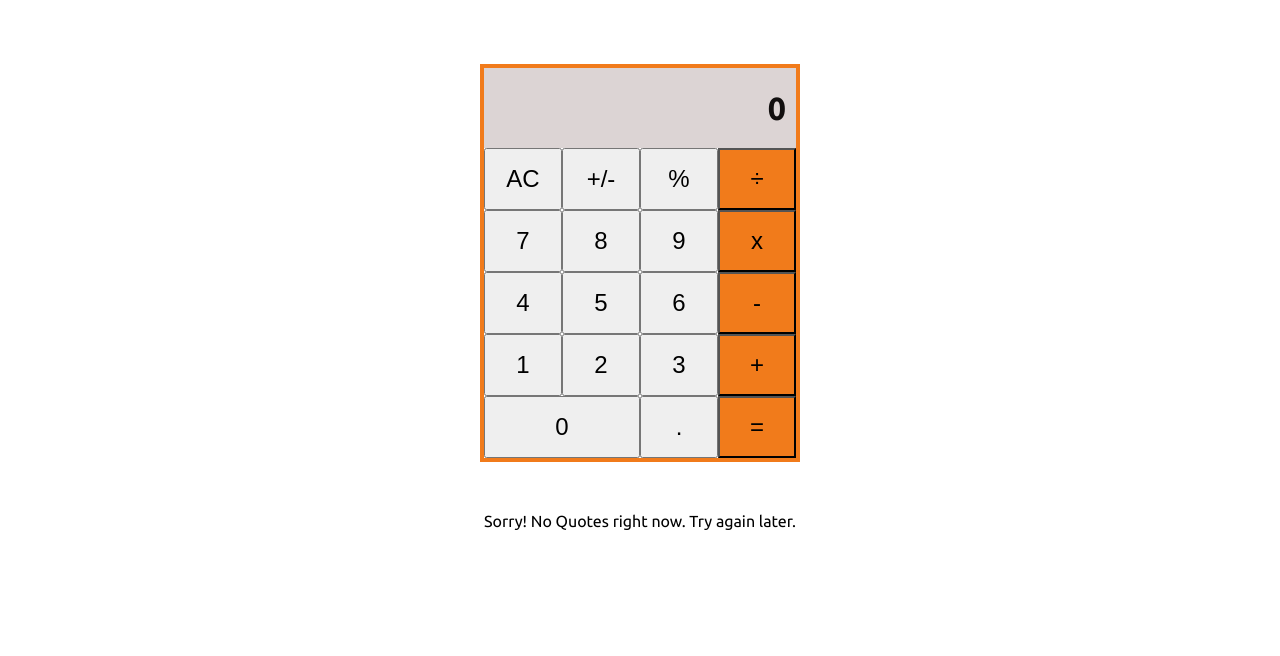
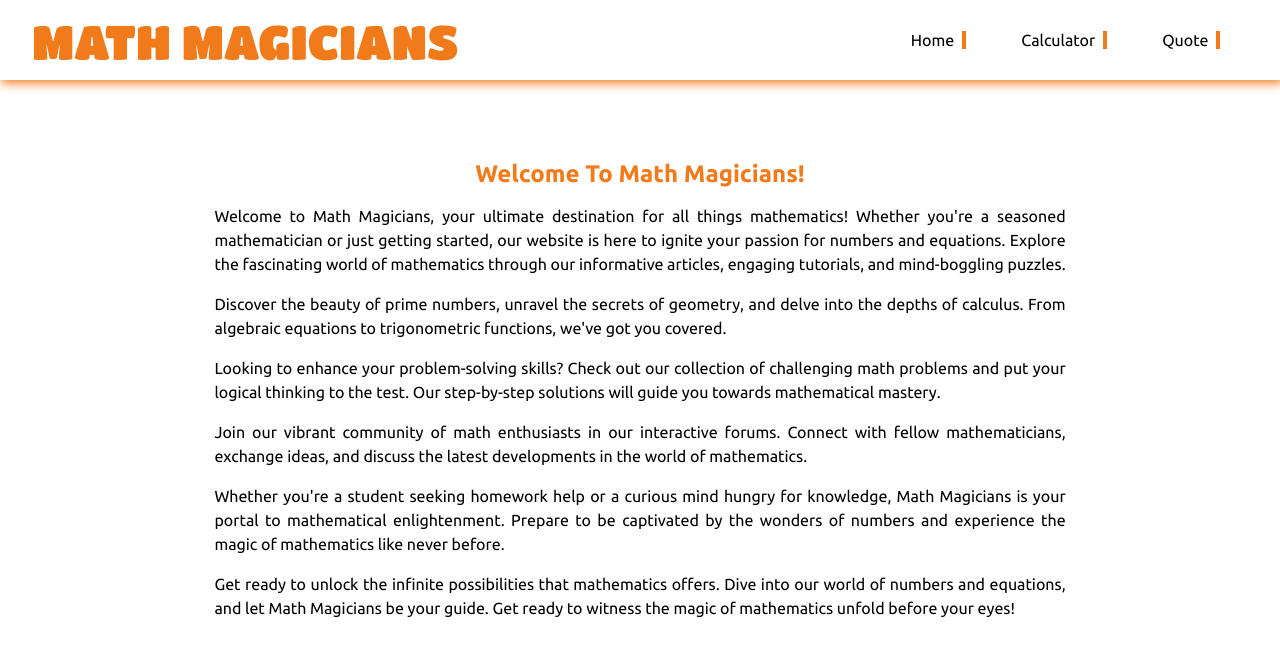
Before and after one commit to Metaverse-Nabeel/Math-Magicians, a React (Create React App) app: page / in a window 1280 px wide. Shown: the top 656 px of the page. Built offline with nearby package versions, Linux system fonts and the light colour scheme; no server answers.

Commit message:
Add react-router-dom pkg for routing in SPA

```diff
--- a/package.json
+++ b/package.json
@@ -10,6 +10,7 @@
     "react": "^18.2.0",
     "react-dom": "^18.2.0",
     "react-loader-spinner": "^5.3.4",
+    "react-router-dom": "^6.11.0",
     "react-scripts": "5.0.1",
     "web-vitals": "^2.1.4"
   },
--- a/src/App.css
+++ b/src/App.css
@@ -1,17 +1,97 @@
+@import url("https://fonts.googleapis.com/css2?family=Titan+One&display=swap");
+
 * {
   margin: 0;
   padding: 0;
   box-sizing: border-box;
 }
 
-/* App */
-.app {
+/*Routes Styles*/
+
+.routes {
+  width: 100vw;
   display: flex;
   flex-direction: column;
   justify-content: center;
   align-items: center;
-  margin-top: 5%;
-  gap: 50px;
+  margin-top: 3rem;
+}
+
+/*Logo & Navbar Items*/
+
+.navbar {
+  display: flex;
+  justify-content: space-between;
+  align-items: center;
+  height: 10vh;
+  background-color: #fff;
+  box-shadow: 2px 2px 10px 1px #f17b1b;
+  padding: 0.5rem 2rem;
+}
+
+.logo {
+  font-size: 3rem;
+  font-family: "Titan One", cursive;
+  text-transform: uppercase;
+  text-decoration: none;
+}
+
+.logo a {
+  color: #f17b1b;
+}
+
+.navbarItems {
+  display: flex;
+  justify-content: space-around;
+  align-items: center;
+  width: 30%;
+}
+
+.navbarItems li {
+  padding: 0 0.5rem 0 0;
+  border-right: 4px solid #f17b1b;
+}
+
+.navbarItems li a.active {
+  color: #f17b1b;
+}
+
+/*Home Page Style*/
+
+.home {
+  display: flex;
+  flex-direction: column;
+  justify-content: center;
+  align-items: center;
+  padding: 2rem;
+}
+
+.homeTitle {
+  justify-content: center;
+  text-transform: capitalize;
+  font-size: 1.5rem;
+  color: #f17b1b;
+}
+
+.homeText {
+  text-align: justify;
+  margin-top: 1rem;
+  line-height: 1.5rem;
+  width: 70%;
+}
+
+/*Calculator Page Style*/
+
+.calcPage {
+  display: flex;
+  justify-content: space-between;
+  padding: 3rem;
+  width: 80%;
+}
+
+.calcPageHeading {
+  font-size: 2.5rem;
+  font-weight: bold;
 }
 
 /* Calculator Body */
@@ -66,7 +146,8 @@
 }
 
 .quotesBody {
-  width: 75vw;
+  width: 50vw;
+  height: 30%;
   display: flex;
   flex-direction: column;
   justify-content: center;
--- a/src/App.js
+++ b/src/App.js
@@ -1,13 +1,37 @@
 import './App.css';
-import CalculatorBody from './components/CalculatorBody';
+import {
+  Route, Link, Routes,
+}
+  from 'react-router-dom';
 import Quote from './components/Quote';
+import HomePage from './views/HomePage';
+import CalculatorPage from './views/CalculatorPage';
 
 function App() {
   return (
-    <div className="app">
-      <CalculatorBody />
-      <Quote />
-    </div>
+    <>
+      <nav className="navbar">
+        <div className="logo"><Link to="/">Math Magicians</Link></div>
+        <ul className="navbarItems">
+          <li>
+            <Link to="/">Home</Link>
+          </li>
+          <li>
+            <Link to="/calculator">Calculator</Link>
+          </li>
+          <li>
+            <Link to="/quote">Quote</Link>
+          </li>
+        </ul>
+      </nav>
+      <div className="routes">
+        <Routes>
+          <Route path="/" element={<HomePage />} />
+          <Route path="/calculator" element={<CalculatorPage />} />
+          <Route path="/quote" element={<Quote />} />
+        </Routes>
+      </div>
+    </>
   );
 }
 
--- a/src/index.css
+++ b/src/index.css
@@ -9,3 +9,15 @@
 body {
   font-family: "Ubuntu", sans-serif;
 }
+
+a {
+  text-decoration: none !important;
+  cursor: pointer;
+  color: black;
+}
+
+li {
+  text-decoration: none !important;
+  list-style-type: none;
+  cursor: pointer;
+}
--- a/src/index.js
+++ b/src/index.js
@@ -1,13 +1,17 @@
 import React from 'react';
 import ReactDOM from 'react-dom/client';
+import { BrowserRouter } from 'react-router-dom';
 import './index.css';
 import App from './App';
 
 const root = ReactDOM.createRoot(document.getElementById('root'));
 root.render(
   <React.StrictMode>
-    <App />
+    <BrowserRouter>
+      <App />
+    </BrowserRouter>
   </React.StrictMode>,
+
 );
 
 // If you want to start measuring performance in your app, pass a function
--- /dev/null
+++ b/src/views/CalculatorPage.jsx
@@ -0,0 +1,12 @@
+import CalculatorBody from '../components/CalculatorBody';
+
+const CalculatorPage = () => (
+  <>
+    <div className="calcPage">
+      <div className="calcPageHeading">Let&apos;s do some Maths!</div>
+      <CalculatorBody />
+    </div>
+  </>
+);
+
+export default CalculatorPage;
--- /dev/null
+++ b/src/views/HomePage.jsx
@@ -0,0 +1,42 @@
+const HomePage = () => (
+  <>
+    <div className="home">
+      <h1 className="homeTitle">Welcome to Math Magicians!</h1>
+      <p className="homeText">
+        Welcome to Math Magicians, your ultimate destination for all things
+        mathematics! Whether you&apos;re a seasoned mathematician or just
+        getting started, our website is here to ignite your passion for numbers
+        and equations. Explore the fascinating world of mathematics through our
+        informative articles, engaging tutorials, and mind-boggling puzzles.
+      </p>
+      <p className="homeText">
+        Discover the beauty of prime numbers, unravel the secrets of geometry,
+        and delve into the depths of calculus. From algebraic equations to
+        trigonometric functions, we&apos;ve got you covered.
+      </p>
+      <p className="homeText">
+        Looking to enhance your problem-solving skills? Check out our collection
+        of challenging math problems and put your logical thinking to the test.
+        Our step-by-step solutions will guide you towards mathematical mastery.
+      </p>
+      <p className="homeText">
+        Join our vibrant community of math enthusiasts in our interactive
+        forums. Connect with fellow mathematicians, exchange ideas, and discuss
+        the latest developments in the world of mathematics.
+      </p>
+      <p className="homeText">
+        Whether you&apos;re a student seeking homework help or a curious mind
+        hungry for knowledge, Math Magicians is your portal to mathematical
+        enlightenment. Prepare to be captivated by the wonders of numbers and
+        experience the magic of mathematics like never before.
+      </p>
+      <p className="homeText">
+        Get ready to unlock the infinite possibilities that mathematics offers.
+        Dive into our world of numbers and equations, and let Math Magicians be
+        your guide. Get ready to witness the magic of mathematics unfold before
+        your eyes!
+      </p>
+    </div>
+  </>
+);
+export default HomePage;
```
Also changed, not shown: 1 other file (tests, documents, lock files or other folders).
